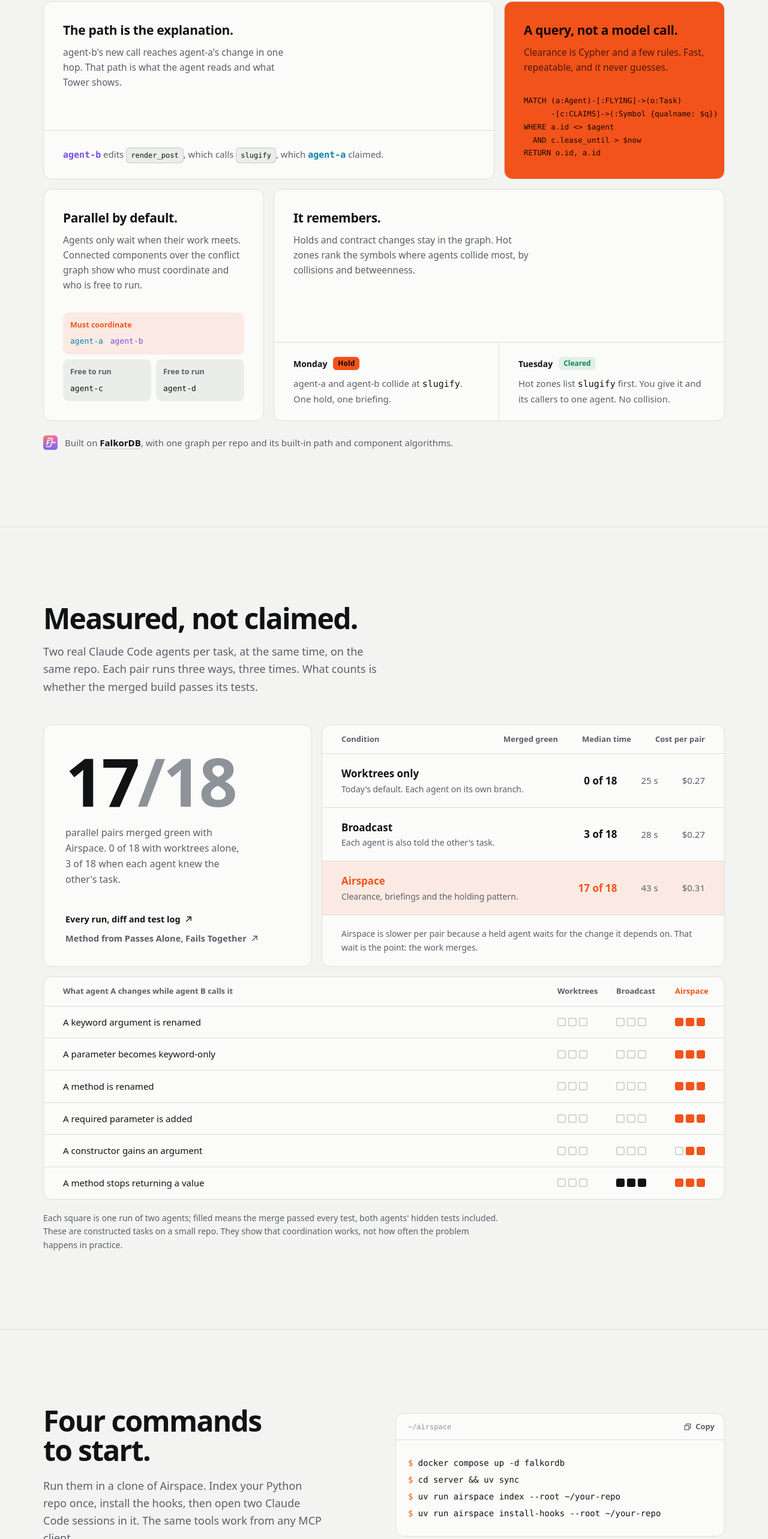
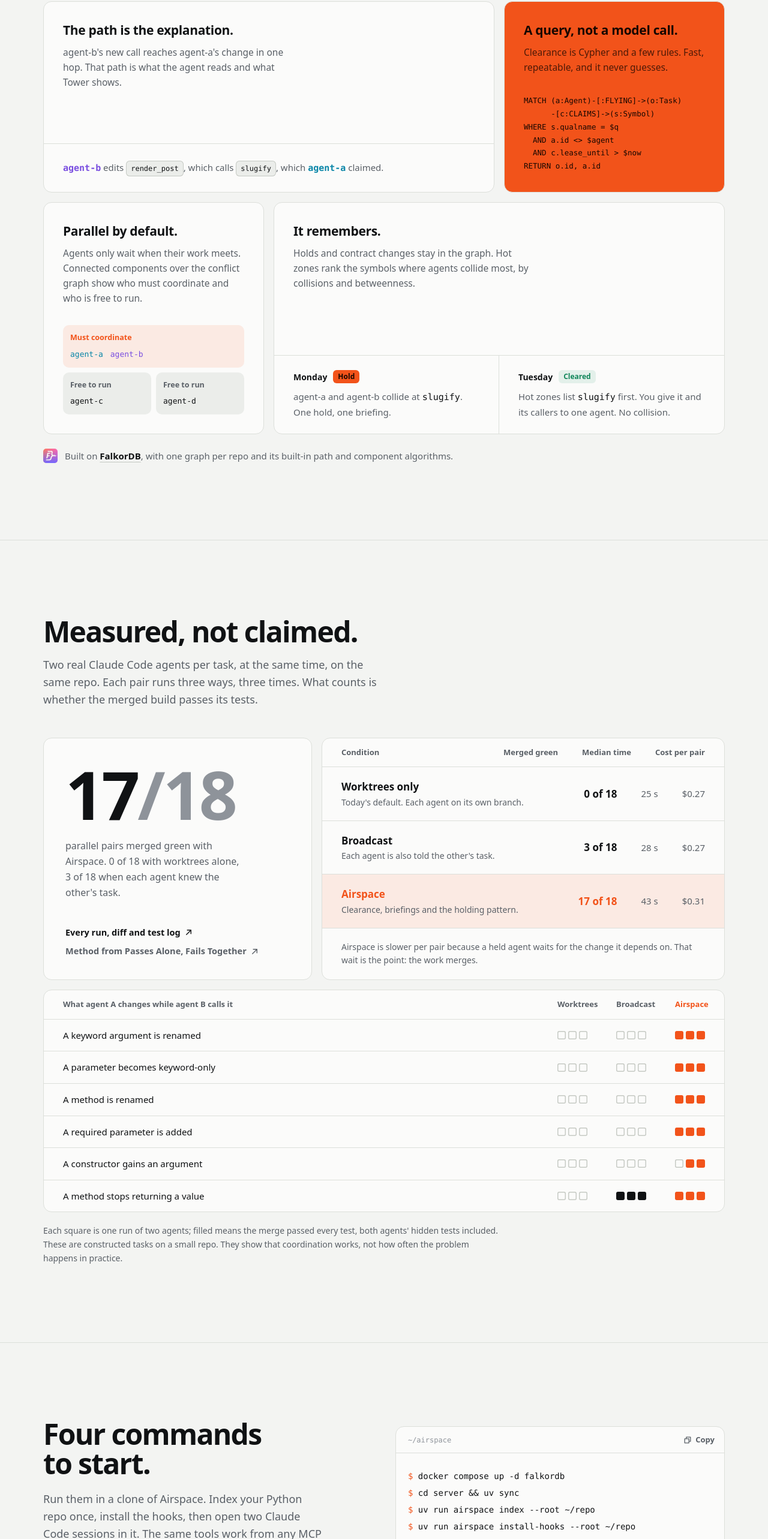
Before and after one commit to sushanshetty1/airspace, a React (Vite) app in the folder web/: page / in a window 1280 px wide. Shown: the part 5651-8217 px from the top of the page at 60% size. Built offline with nearby package versions, Linux system fonts and the light colour scheme.

Commit message:
Code blocks fit their cards at every width: no scrollbar on the clearance query, commands wrap on phones

```diff
--- a/web/src/sections/GetStarted.tsx
+++ b/web/src/sections/GetStarted.tsx
@@ -5,8 +5,8 @@
 const commands = [
   'docker compose up -d falkordb',
   'cd server && uv sync',
-  'uv run airspace index --root ~/your-repo',
-  'uv run airspace install-hooks --root ~/your-repo',
+  'uv run airspace index --root ~/repo',
+  'uv run airspace install-hooks --root ~/repo',
 ]
 
 function CopyButton({ text }: { text: string }) {
@@ -62,9 +62,9 @@
                 <span className="font-mono text-[12px] text-faint">~/airspace</span>
                 <CopyButton text={commands.join('\n')} />
               </div>
-              <pre className="overflow-x-auto px-5 py-6 font-mono text-[14px] leading-[2]">
+              <pre className="overflow-x-auto px-5 py-6 font-mono text-[12.5px] leading-[2] whitespace-pre-wrap sm:text-[14px] sm:whitespace-pre">
                 {commands.map((c) => (
-                  <span key={c} className="block">
+                  <span key={c} className="block pl-[2ch] -indent-[2ch]">
                     <span className="text-accent select-none">$ </span>
                     <span className="text-text">{c}</span>
                   </span>
--- a/web/src/sections/WhyGraph.tsx
+++ b/web/src/sections/WhyGraph.tsx
@@ -52,10 +52,11 @@
           </Cell>
 
           <Cell className="bg-accent text-accent-ink [&_p]:text-accent-ink/75" title="A query, not a model call." body="Clearance is Cypher and a few rules. Fast, repeatable, and it never guesses." delay={0.08}>
-            <pre className="overflow-x-auto px-6 pb-8 font-mono text-[12.5px] leading-[1.75] text-accent-ink sm:px-8">
+            <pre className="overflow-x-auto px-6 pb-8 font-mono text-[12.5px] leading-[1.75] text-accent-ink sm:px-8 lg:px-6 lg:text-[12px] xl:px-8 xl:text-[12.5px]">
               {`MATCH (a:Agent)-[:FLYING]->(o:Task)
-      -[c:CLAIMS]->(:Symbol {qualname: $q})
-WHERE a.id <> $agent
+      -[c:CLAIMS]->(s:Symbol)
+WHERE s.qualname = $q
+  AND a.id <> $agent
   AND c.lease_until > $now
 RETURN o.id, a.id`}
             </pre>
```
